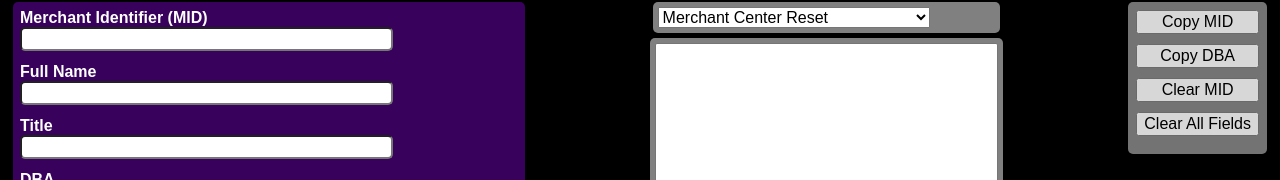
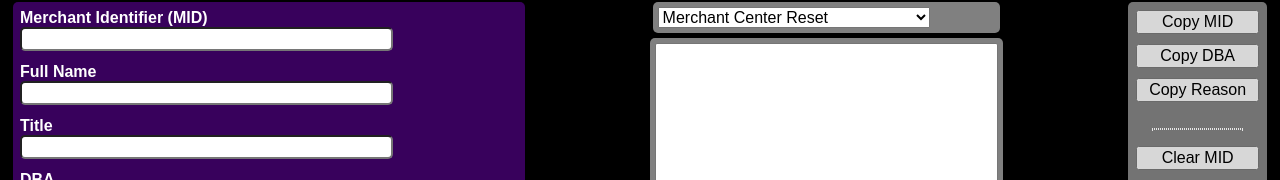
Before and after one commit to codedinsound/React-Global-Payments-Agent-Merchant-Tools, a React (Create React App) app: page / in a window 1280 px wide. Both pictures are taken after a click on the button "Log In". Shown: the part 325-505 px from the top of the page. Built offline with nearby package versions, Linux system fonts and the light colour scheme.

Commit message:
2 files modified

```diff
--- a/Views/MainToolsView.tsx
+++ b/Views/MainToolsView.tsx
@@ -101,6 +101,10 @@
 
   const copyDBAToClipboard = () => {
     navigator.clipboard.writeText(displayFields.dba);
+  };
+
+  const copyReasonToClipboard = () => {
+    navigator.clipboard.writeText(displayFields.callerReason);
   };
 
   let userName = ActiveSessionManager.getActiveSession().userName;
@@ -280,6 +284,8 @@
         <div className="btn-controls">
           <button onClick={copyMIDToClipBoard}>Copy MID</button>
           <button onClick={copyDBAToClipboard}>Copy DBA</button>
+          <button onClick={copyReasonToClipboard}>Copy Reason</button>
+          <div className="btn-controls-divider"></div>
           <button onClick={clearMID}>Clear MID</button>
           <button onClick={clearFields}>Clear All Fields</button>
         </div>
--- a/Views/style.css
+++ b/Views/style.css
@@ -183,6 +183,11 @@
   height: 25%;
 }
 
+.btn-controls-divider {
+  border: 1px dotted #fff;
+  margin: 1rem;
+}
+
 .btn-controls button {
   margin-bottom: 10px;
 }
```
